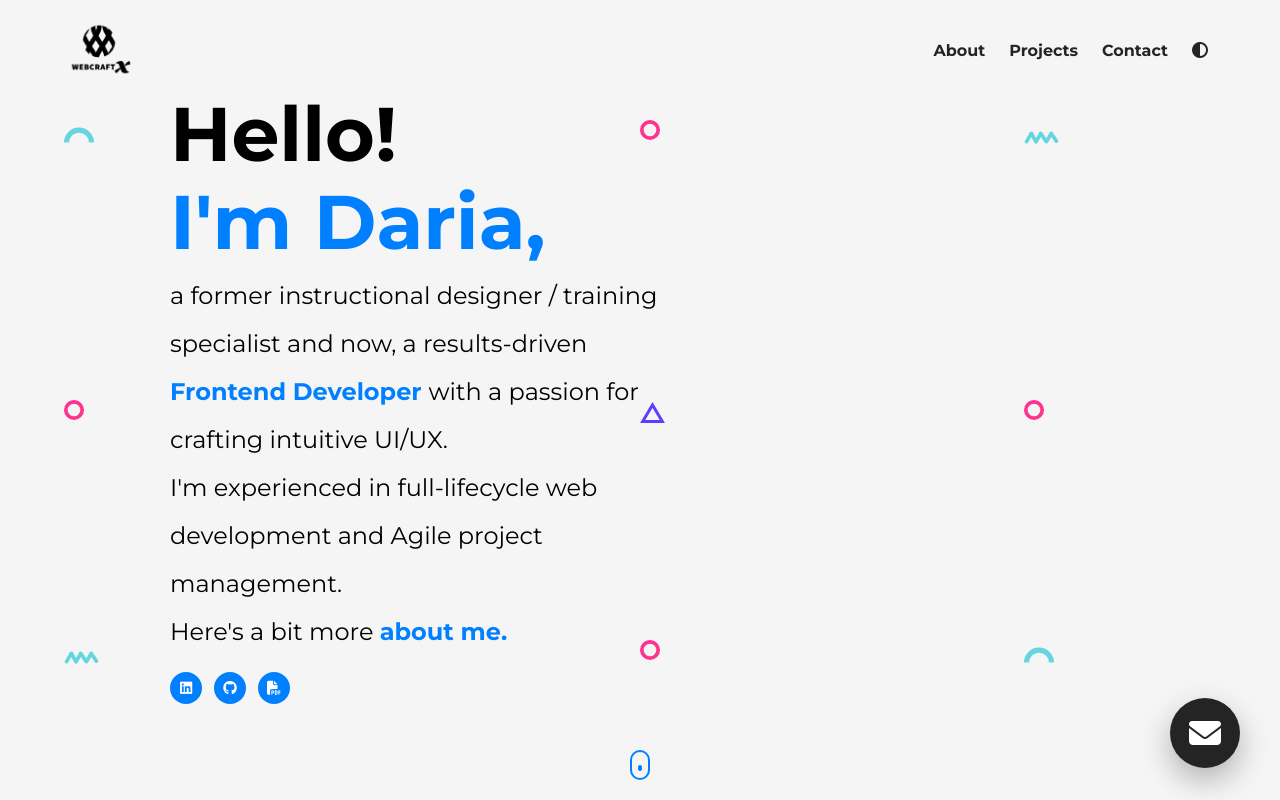
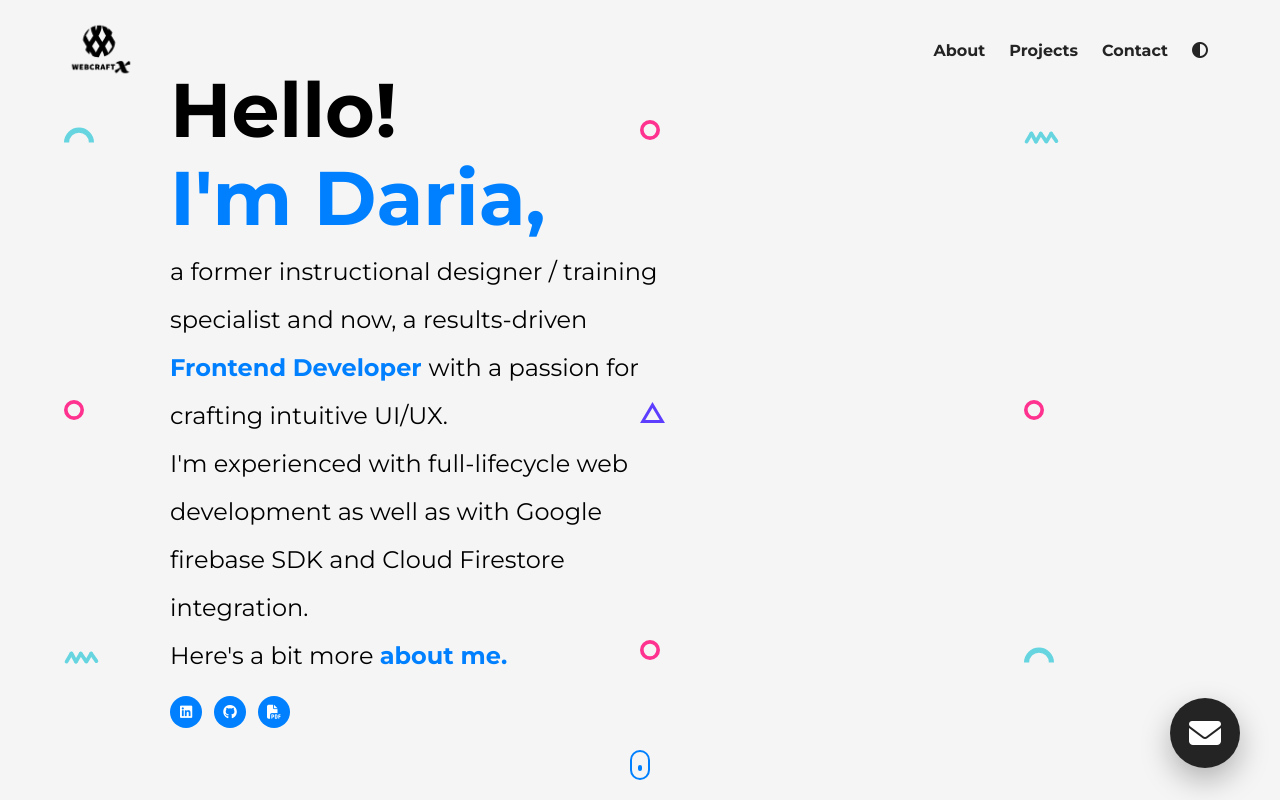
Before and after one commit to DariaJ-webdev/Jones_D_eportfolio, a plain HTML site: page index.html in a window 1280 px wide. Shown: the top 800 px of the page. Drawn offline with nearby package versions, Linux system fonts and the light colour scheme.

Commit message:
Update index.html
included knowledge of firebase and cloud firestore

```diff
--- a/index.html
+++ b/index.html
@@ -64,7 +64,7 @@
         <div class="header__content">
             <h1 class="title">Hello!</h1>
             <h1 class="title__second blue">I'm Daria,</h1>
-            <p class="header__para">a former instructional designer / training specialist and now, a results-driven <b class="blue">Frontend Developer </b> with a passion for crafting intuitive UI/UX. </p> <p class="header__para"> I'm experienced in full-lifecycle web development and Agile project management.<br> Here's a bit more <b class="blue click" onclick="toggleModal()">about me.</b>
+            <p class="header__para">a former instructional designer / training specialist and now, a results-driven <b class="blue">Frontend Developer </b> with a passion for crafting intuitive UI/UX. </p> <p class="header__para"> I'm experienced with full-lifecycle web development as well as with Google firebase SDK and Cloud Firestore integration.<br> Here's a bit more <b class="blue click" onclick="toggleModal()">about me.</b>
             </p>
             <div class="social__list">
                 <a href="https://www.linkedin.com/in/dariajonesmba"  target="__blank" class="social__link click" ><i class="fa-brands fa-linkedin"></i>
```
